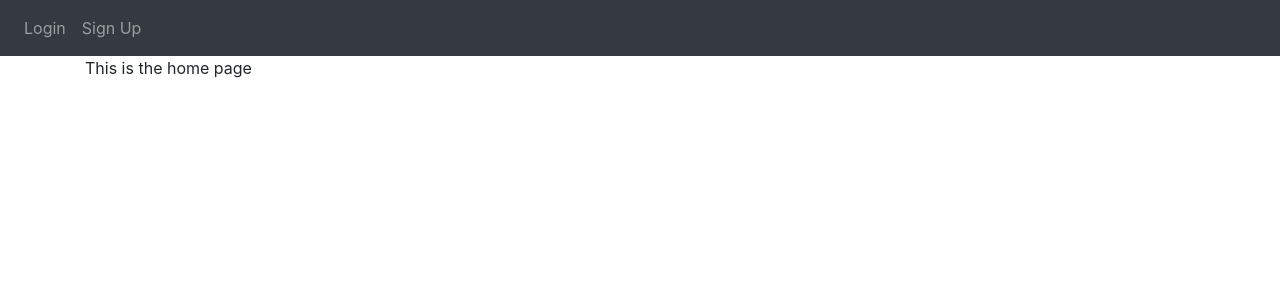
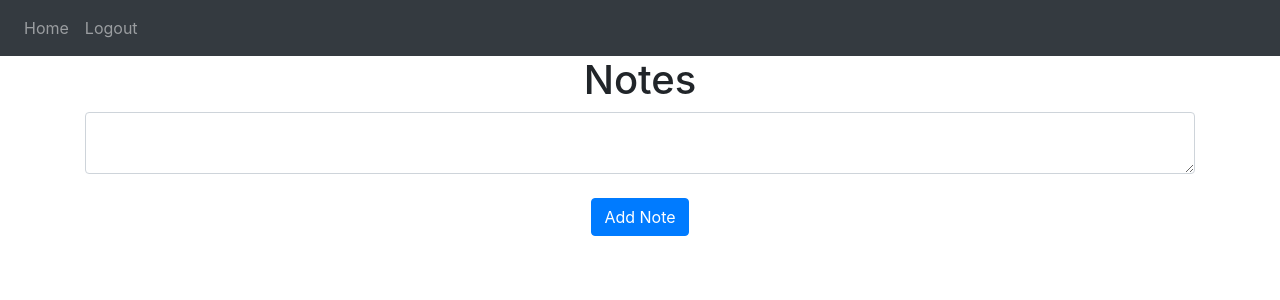
Before and after one commit to ChineseNoob123/PSE_Fask_Template, a Flask app: template PyCharm/website/templates/home.html in a window 1280 px wide. Shown: the top 300 px of the page. Run offline with Flask 2, Linux system fonts and the light colour scheme; the template is opened without the code that fills it: values that come from a table or form of the project are taken from there, others are empty; data comes from the database, SQL or seed files in the repository; some libraries are stand-ins or nearby versions.

Commit message:
New Home Page with notes

```diff
--- a/PyCharm/website/templates/home.html
+++ b/PyCharm/website/templates/home.html
@@ -1,3 +1,21 @@
-{% extends "base.html" %}
-{% block title %}Home{% endblock %}
-{% block content %}This is the home page{% endblock %}
+{% extends "base.html" %} {% block title %}Home{% endblock %} {% block content
+%}
+<h1 align="center">Notes</h1>
+<ul class="list-group list-group-flush" id="notes">
+  {% for note in user.notes %}
+  <li class="list-group-item">
+    {{ note.data }}
+    <button type="button" class="close" onClick="deleteNote({{ note.id }})">
+      <span aria-hidden="true">&times;</span>
+    </button>
+  </li>
+  {% endfor %}
+</ul>
+<form method="POST">
+  <textarea name="note" id="note" class="form-control"></textarea>
+  <br />
+  <div align="center">
+    <button type="submit" class="btn btn-primary">Add Note</button>
+  </div>
+</form>
+{% endblock %}
--- a/PyCharm/website/views.py
+++ b/PyCharm/website/views.py
@@ -1,13 +1,13 @@
 # Store the default Routes that will be usable by the server
 
-from flask import Blueprint, render_template
+from flask import Blueprint, render_template, request
 from flask_login import login_required, current_user
 
 views = Blueprint('views', __name__)
 
 
 # Homepage
-@views.route('/')
+@views.route('/', methods=['GET','POST'])
 @login_required
 def home():
-    return render_template("base.html", user=current_user)
+    return render_template("home.html", user=current_user)
```
